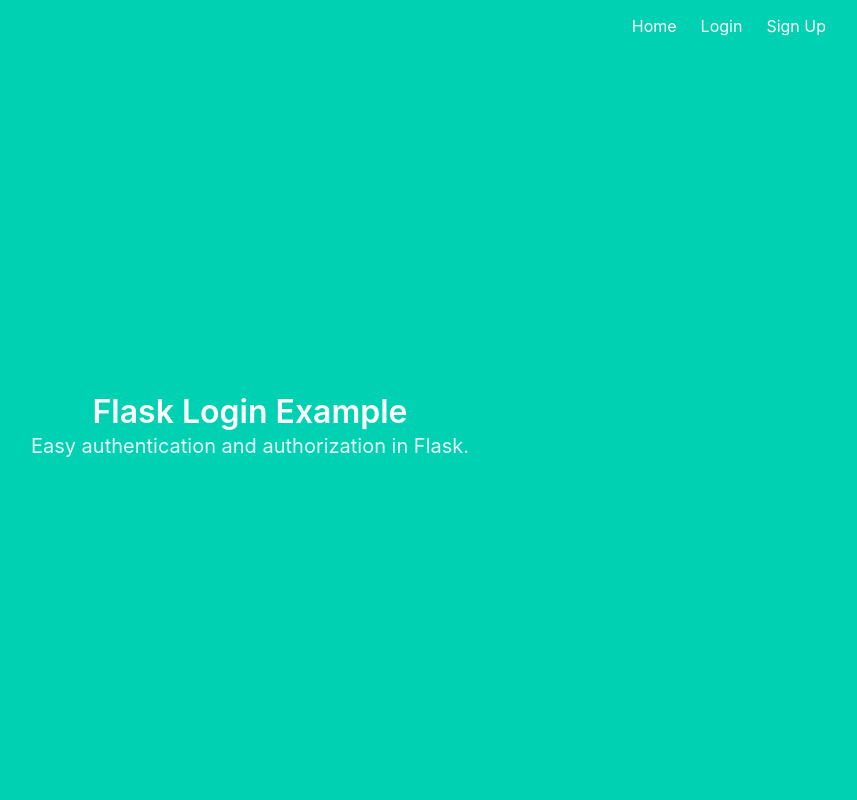
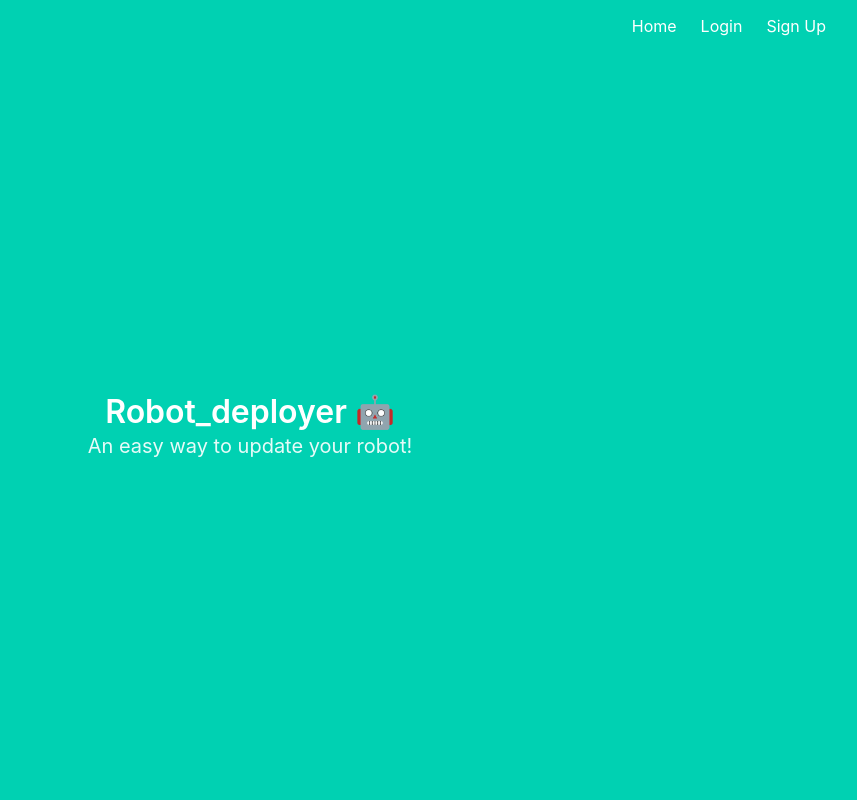
Before and after one commit to caiofis/robot_deployer, a Python web app: template templates/index.html in a window 1280 px wide. Shown: the whole page, without its empty margins (390-1247 px from the left). Run offline with Jinja, Linux system fonts and the light colour scheme; the template is opened without the code that fills it, so the values that code supplies are empty.

Commit message:
[FIX] Fix some texts

```diff
--- a/main.py
+++ b/main.py
@@ -41,7 +41,7 @@ def upload():
         if file and allowed_file(file.filename):
             filename = secure_filename(file.filename)
             file.save(os.path.join(current_app.config['UPLOAD_FOLDER'], filename))
-            return redirect(url_for('main.profile'))
+            return redirect(url_for('main.index'))
 
         flash('File extention not allowed')
         return redirect(url_for('main.upload'))
--- a/templates/base.html
+++ b/templates/base.html
@@ -5,7 +5,7 @@
     <meta charset="utf-8">
     <meta http-equiv="X-UA-Compatible" content="IE=edge">
     <meta name="viewport" content="width=device-width, initial-scale=1">
-    <title>Flask Auth Example</title>
+    <title>Robot_deployer 🤖</title>
     <link rel="stylesheet" href="https://cdnjs.cloudflare.com/ajax/libs/bulma/0.7.2/css/bulma.min.css" />
 </head>
 
--- a/templates/index.html
+++ b/templates/index.html
@@ -2,9 +2,9 @@
 
 {% block content %}
 <h1 class="title">
-  Flask Login Example
+  Robot_deployer 🤖
 </h1>
 <h2 class="subtitle">
-  Easy authentication and authorization in Flask.
+  An easy way to update your robot!
 </h2>
 {% endblock %}
```
Also changed, not shown: 2 other files.
